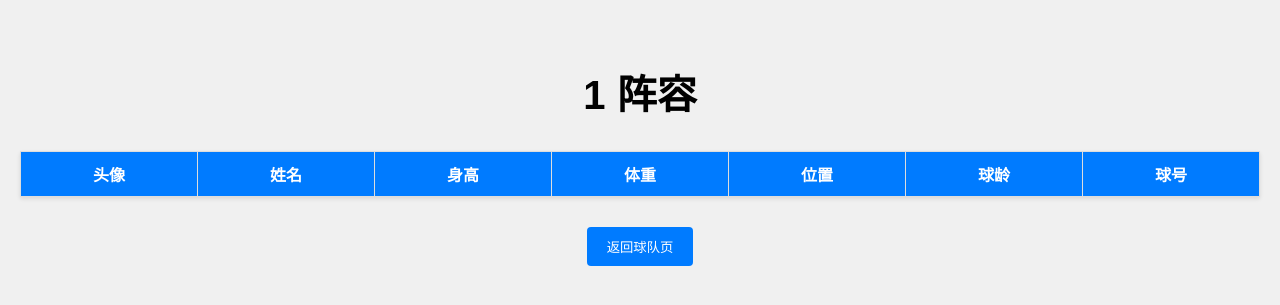
After one commit to zuolixiang/RCBA, a Flask app: page /team/1 in a window 1280 px wide. The commit adds this page. Shown: the top 305 px of the page. Run offline with Flask 3, Linux system fonts and the light colour scheme; lists and menus that the app fills with data are empty; parts of the project's set-up code (start-up, migrations or seed data) failed here and were passed over.

Commit message:
feat: 新增球队及球队细节页面; 优化球队页面显示样式

```diff
--- a/blueprints/player_bp.py
+++ b/blueprints/player_bp.py
@@ -17,17 +17,43 @@ rcbaplayer = Blueprint('rcbaplayer', __name__, template_folder='templates')
 
 current_file_path = os.path.dirname(os.path.abspath(__file__))
 # 读取球员数据
-def load_players():
-    with open(current_file_path + '/../data/players.json', 'r') as file:
-        return json.load(file)['players']
+def load_json_data(filename, key):
+    with open(filename, 'r') as file:
+        return json.load(file)[key]
 
 # 保存球员数据
 def save_players(players):
     with open(current_file_path + '/../data/players.json', 'w', encoding='utf8') as file:
         json.dump({"players": players}, file, indent=4, ensure_ascii=False)
 
-players = load_players()
+players_json = current_file_path + '/../data/players.json'
+teams_json = current_file_path + '/../data/teams.json'
 
+players = load_json_data(players_json, 'players')
+teams = load_json_data(teams_json, 'teams')
+
+# 球队页
+@rcbaplayer.route('/team')
+def team():
+    for team in teams:
+        team_players = [player for player in players if player['team_name'] == team['team_name']]
+        team['player_count'] = len(team_players)
+    return render_template('teams.html', teams=teams)
+
+
+@rcbaplayer.route('/team/<team_name>')
+def team_detail(team_name):
+    # 过滤出该球队的球员
+    team_players = [player for player in players if player['team_name'] == team_name]
+    contont = {
+        "team_name": team_name,
+        "players": team_players,
+        "team_count": len(team_players)
+    }
+    return render_template('team_detail.html', **contont)
+
+
+# 球星页
 @rcbaplayer.route('/player')
 def player():
     # if 'username' not in session:
@@ -46,13 +72,13 @@ def player():
     # return render_template('players.html', players=paginated_players, page=page, per_page=per_page, total_players=total_players)
     return render_template('players.html', **context)
 
-
+# 首页
 @rcbaplayer.route('/')
 def index():
     return render_template('index.html')
 
 
-# Player details and update route
+# 球星detail页
 @rcbaplayer.route('/player/<int:player_id>', methods=['GET', 'POST'])
 def player_show(player_id):
     player = next((p for p in players if p['id'] == player_id), None)
@@ -96,6 +122,7 @@ def player_show(player_id):
     return render_template('playershow.html', player=player)
 
 
+# 球星对比页
 @rcbaplayer.route('/compare')
 def compare_players():
     if 'username' not in session:
@@ -126,7 +153,7 @@ def get_comparison_data(player1_id, player2_id):
         return jsonify({'error': 'Player not found'}), 404
 
 
-
+# 登录页
 @rcbaplayer.route('/login', methods=['GET', 'POST'])
 def login():
     if request.method == 'POST':
--- a/static/style.css
+++ b/static/style.css
@@ -1,5 +1,5 @@
 body {
-    font-family: Arial, sans-serif;
+    font-family: 'Oswald', sans-serif;
     background-color: #f4f4f4;
     margin: 0;
     padding: 0;
--- a/templates/index.html
+++ b/templates/index.html
@@ -18,7 +18,7 @@
         </div>
         <ul class="nav-links">
             <li><a href="{{ url_for('rcbaplayer.index') }}" class="{% if request.endpoint == 'index' %}active{% endif %}" >首页</a></li>
-            <li><a href="#" class="{% if request.endpoint == 'team' %}active{% endif %}" >球队</a></li>
+            <li><a href="{{ url_for('rcbaplayer.team') }}" class="{% if request.endpoint == 'team' %}active{% endif %}" >球队</a></li>
             <li><a href="{{ url_for('rcbaplayer.player') }}" class="{% if request.endpoint == 'player' %}active{% endif %}">球员</a></li>
             <li><a href="#" class="{% if request.endpoint == 'data' %}active{% endif %}" >数据</a></li>
             <li><a href="#" class="{% if request.endpoint == 'scehdual' %}active{% endif %}">赛程</a></li>
--- a/templates/players.html
+++ b/templates/players.html
@@ -47,7 +47,7 @@
         </div>
         <ul class="nav-links">
             <li><a href="{{ url_for('rcbaplayer.index') }}" class="{% if request.endpoint == 'index' %}active{% endif %}" >首页</a></li>
-            <li><a href="#" class="{% if request.endpoint == 'team' %}active{% endif %}" >球队</a></li>
+            <li><a href="{{ url_for('rcbaplayer.team') }}" class="{% if request.endpoint == 'team' %}active{% endif %}" >球队</a></li>
             <li><a href="{{ url_for('rcbaplayer.player') }}" class="{% if request.endpoint == 'player' %}active{% endif %}">球员</a></li>
             <li><a href="#" class="{% if request.endpoint == 'data' %}active{% endif %}" >数据</a></li>
             <li><a href="#" class="{% if request.endpoint == 'scehdual' %}active{% endif %}">赛程</a></li>
--- /dev/null
+++ b/templates/team_detail.html
@@ -0,0 +1,99 @@
+<!-- team_detail.html -->
+<!DOCTYPE html>
+<html lang="en">
+<head>
+    <meta charset="UTF-8">
+    <title>{{ team_name }} - 阵容</title>
+    <link rel="stylesheet" href="{{ url_for('static', filename='style.css') }}">
+    <style>
+        body {
+            font-family: Arial, sans-serif;
+            background-color: #f0f0f0;
+            margin: 0;
+            padding: 20px;
+        }
+
+        h2 {
+            text-align: center;
+            margin-bottom: 20px;
+        }
+
+        table.team-roster {
+            width: 100%;
+            border-collapse: collapse; /* 合并边框 */
+            margin: 20px auto;
+            background-color: #fff;
+            box-shadow: 0 2px 4px rgba(0, 0, 0, 0.1);
+        }
+
+        table.team-roster th, table.team-roster td {
+            border: 1px solid #ddd; /* 添加边框 */
+            padding: 10px;
+            text-align: center;
+        }
+
+        table.team-roster th {
+            background-color: #007bff;
+            color: white;
+            font-weight: bold;
+        }
+
+        .player-avatar {
+            width: 50px;
+            height: 50px;
+            border-radius: 50%; /* 使头像为圆形 */
+        }
+
+        table.team-roster tr:nth-child(even) {
+            background-color: #f9f9f9; /* 隔行变色 */
+        }
+
+        .player-info span {
+            font-size: 14px;
+            color: #333;
+        }
+        button {
+            padding: 10px 20px;
+            background-color: #007bff;
+            color: white;
+            border: none;
+            border-radius: 4px;
+            cursor: pointer;
+            transition: background-color 0.3s;
+            margin-top: 10px; /* 增加顶部间距 */
+        }
+    </style>
+
+</head>
+
+<body>
+    <h2>{{ team_name }} 阵容</h2>
+    <table class="team-roster">
+        <thead>
+            <tr>
+                <th>头像</th>
+                <th>姓名</th>
+                <th>身高</th>
+                <th>体重</th>
+                <th>位置</th>
+                <th>球龄</th>
+                <th>球号</th>
+            </tr>
+        </thead>
+        <tbody>
+            {% for player in players %}
+            <tr>
+                <td><img src="{{ url_for('static', filename='avatar/' + player['avatar']) }}" alt="{{ player.name }} 头像" class="player-avatar"></td>
+                <td>{{ player.name }}</td>
+                <td> 180 cm</td>
+                <td> 80 kg</td>
+                <td>{{ player.position }}</td>
+                <td> 6 年</td>
+                <td> 5 号</td>
+            </tr>
+            {% endfor %}
+        </tbody>
+    </table>
+    <button onclick="location.href='{{ url_for('rcbaplayer.team') }}'">返回球队页</button>
+</body>
+</html>
```
Also changed, not shown: other parts of static/style.css (+63 -0 lines), data/players.json (+33 -33 lines), static/header.css (+12 -3 lines), templates/teams.html (added, +46 -0 lines).
